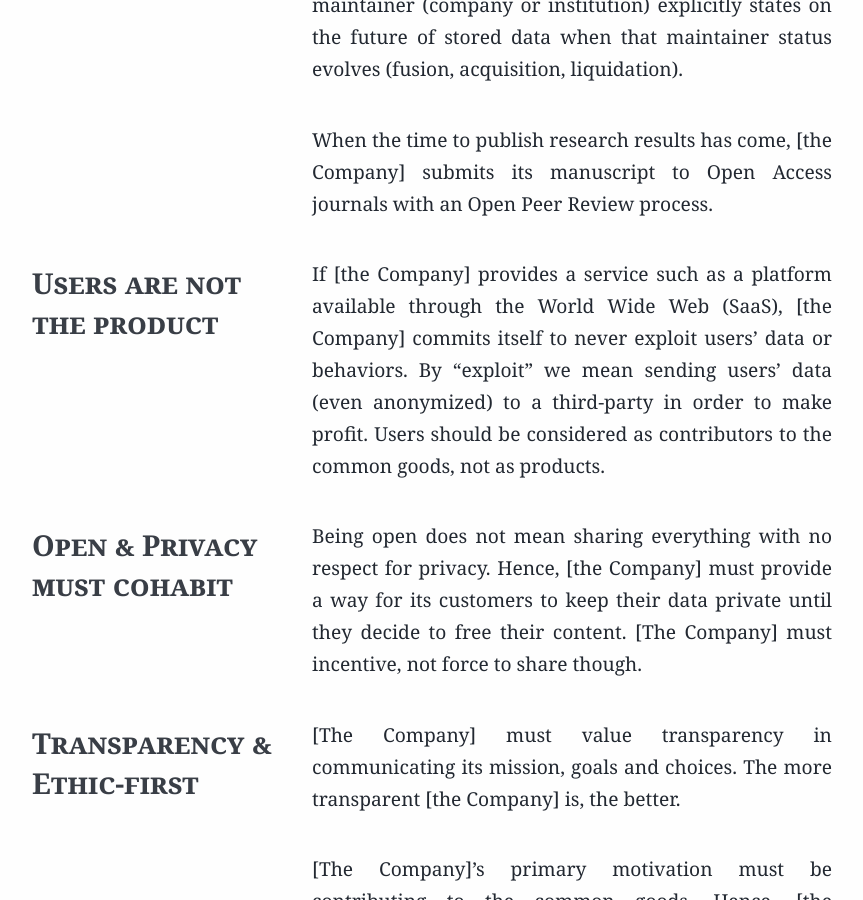
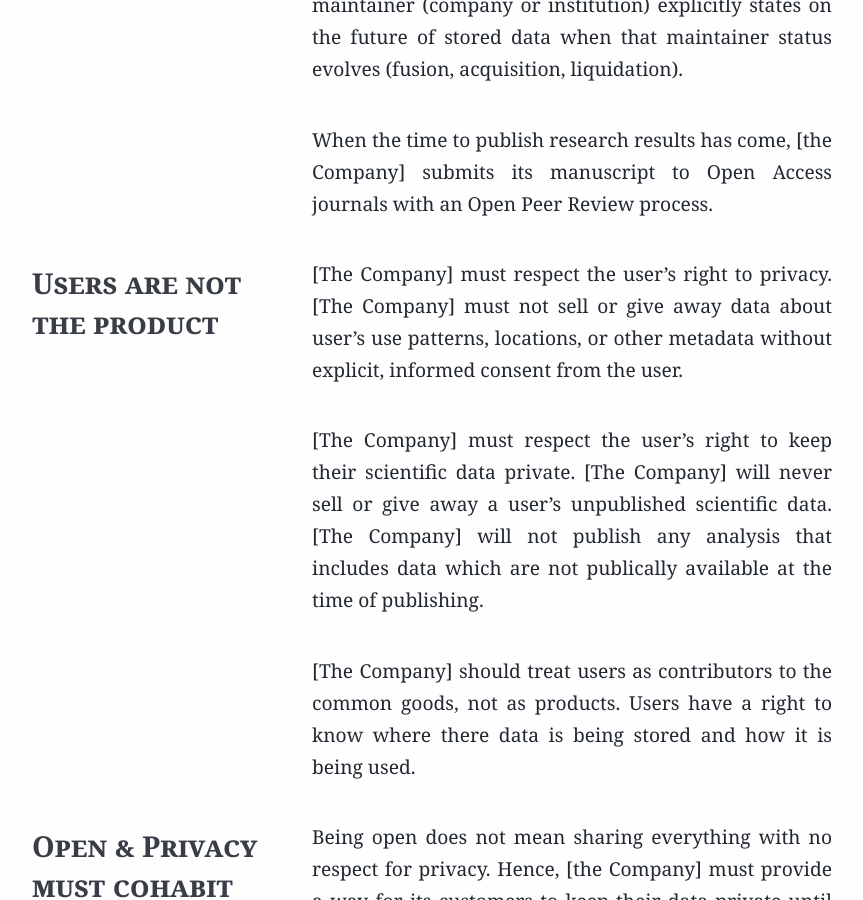
Before and after one commit to TailorDev/manifesto, a Jekyll site: the page built from version/1.0.md, in a window 1280 px wide and 900 px high, scrolled down 899 px. Shown: the whole window, without its empty margins (208-1071 px from the left). Built offline with Jekyll 4.4.1, drawn with Linux system fonts in a browser that asks for light colours.

Commit message:
Possible changes to users section issue: #9 (#10)
* Possible changes to users section issue: #9
* Added user right to know location of data

```diff
--- a/version/1.0.md
+++ b/version/1.0.md
@@ -37,11 +37,18 @@ manuscript to Open Access journals with an Open Peer Review process.
 
 ## Users are not the product
 
-If [the Company] provides a service such as a platform available through the
-World Wide Web (SaaS), [the Company] commits itself to never exploit users' data
-or behaviors. By "exploit" we mean sending users' data (even anonymized) to a
-third-party in order to make profit. Users should be considered as contributors
-to the common goods, not as products.
+[The Company] must respect the user's right to privacy. [The Company] must not
+sell or give away data about user's use patterns, locations, or other metadata
+without explicit, informed consent from the user.
+
+[The Company] must respect the user's right to keep their scientific data
+private. [The Company] will never sell or give away a user's unpublished
+scientific data. [The Company] will not publish any analysis that
+includes data which are not publically available at the time of publishing.
+
+[The Company] should treat users as contributors to the common goods, not
+as products. Users have a right to know where there data is being stored
+and how it is being used.
 
 ## Open & Privacy must cohabit
 
```
